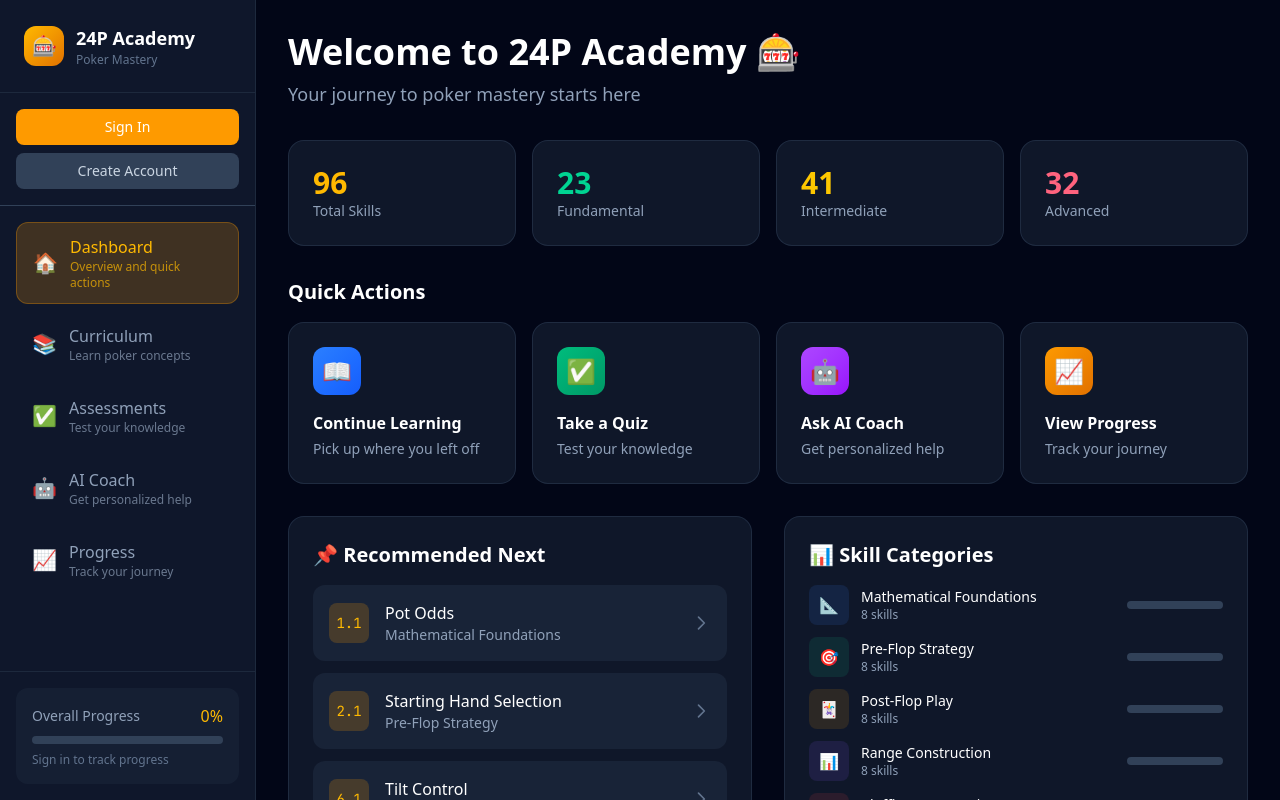
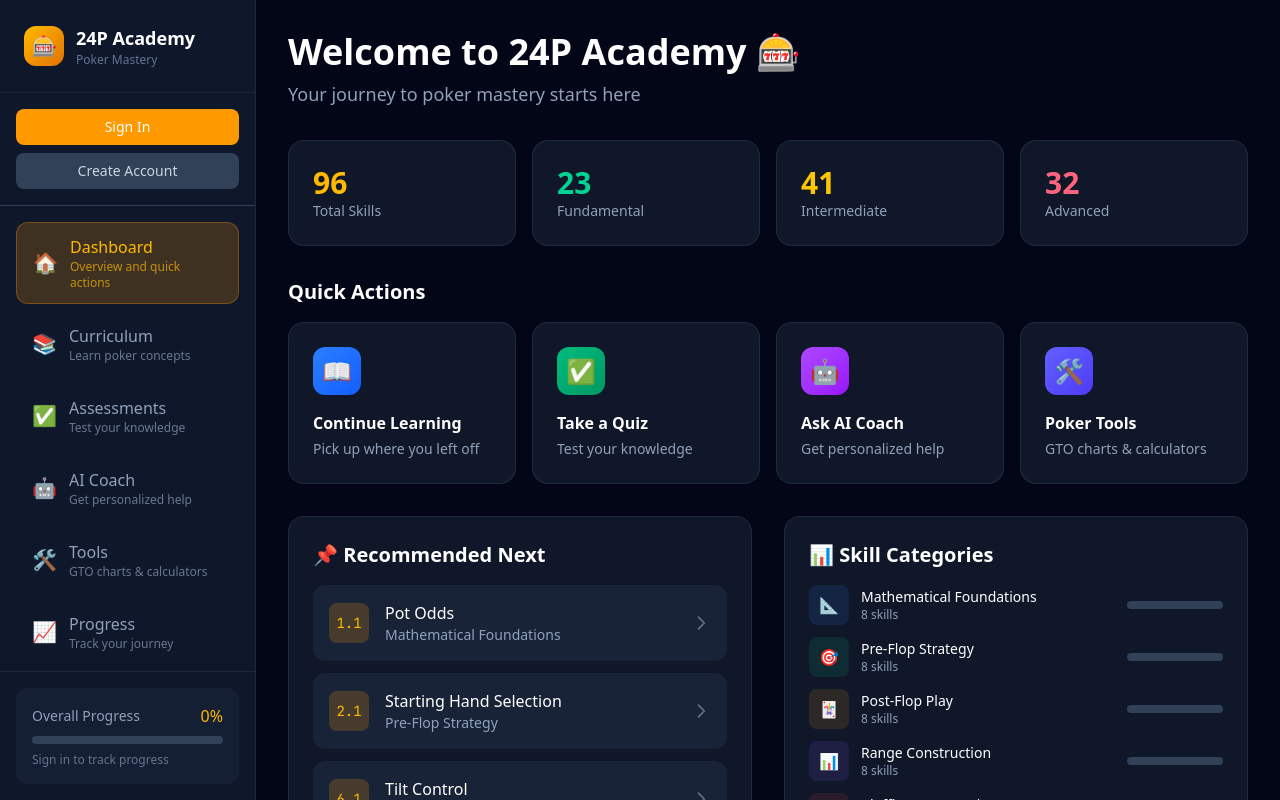
Before and after one commit to nikitahudov/unfish-ai, a Next.js app: page / in a window 1280 px wide. Shown: the top 800 px of the page. Built offline with nearby package versions, Linux system fonts and the light colour scheme; no server answers.

Commit message:
Add Tools section to navigation and dashboard
https://claude.ai/code/session_01JizqS8yUQdGmS6tfiw4rbF

```diff
--- a/app/page.tsx
+++ b/app/page.tsx
@@ -31,11 +31,11 @@ export default function DashboardPage() {
       color: 'from-purple-500 to-purple-600',
     },
     {
-      title: 'View Progress',
-      description: 'Track your journey',
-      icon: '📈',
-      href: '/progress',
-      color: 'from-amber-500 to-amber-600',
+      title: 'Poker Tools',
+      description: 'GTO charts & calculators',
+      icon: '🛠️',
+      href: '/tools',
+      color: 'from-indigo-500 to-indigo-600',
     },
   ];
 
--- a/components/layout/Navigation.tsx
+++ b/components/layout/Navigation.tsx
@@ -36,6 +36,13 @@ const navItems = [
     icon: '🤖',
     href: '/coach',
     description: 'Get personalized help'
+  },
+  {
+    id: 'tools',
+    label: 'Tools',
+    icon: '🛠️',
+    href: '/tools',
+    description: 'GTO charts & calculators'
   },
   {
     id: 'progress',
```
